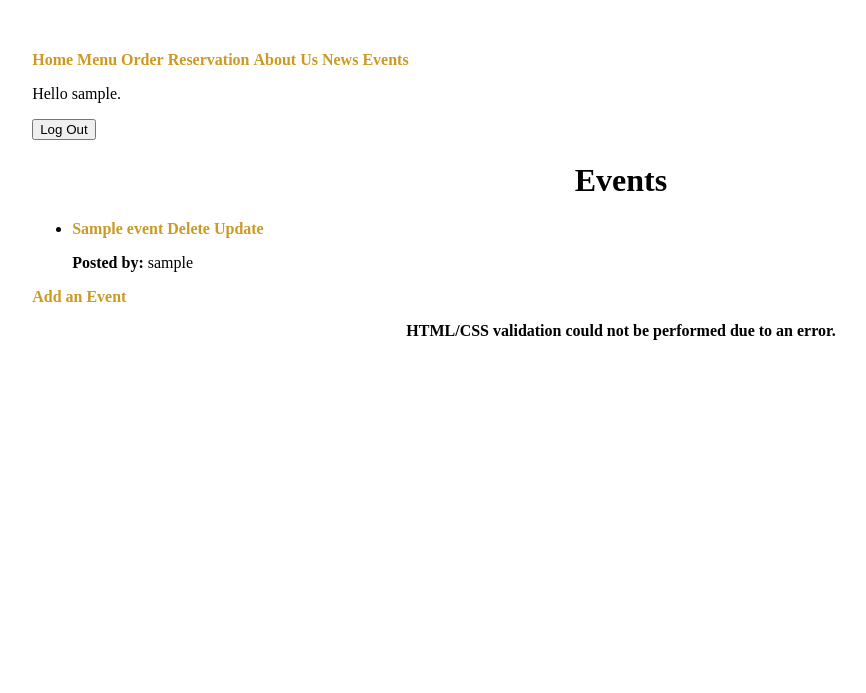
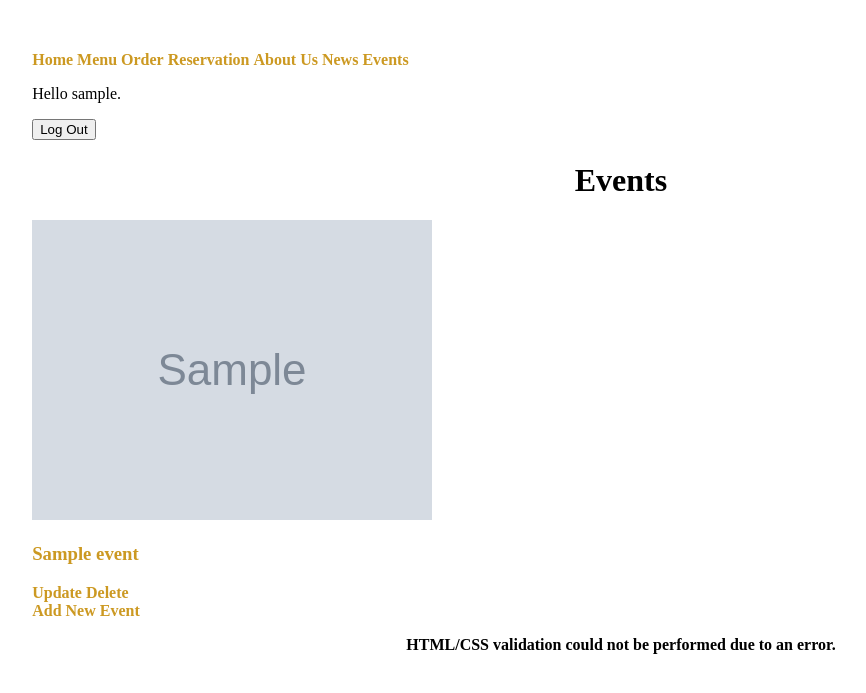
Before and after one commit to ACCDjangoGirls/culinary_webapp, a Django app: page /core/event/ in a window 1280 px wide. Shown: the top 693 px of the page, without its empty margins (19-885 px from the left). Run offline with Django 5.2, Linux system fonts and the light colour scheme; a user stored in the database is signed in; tables that the repository leaves empty hold one stand-in row (values such as "Sample post"); grey boxes marked "Sample" are stand-in pictures.

Commit message:
Address Feedback: restricct event creation, updating and Deleting to admins

```diff
--- a/core/templates/core/admin_event_create.html
+++ b/core/templates/core/admin_event_create.html
@@ -4,7 +4,7 @@
 
 <h1>Add an Event</h1>
 
-<form method="post">
+<form method="post" enctype="multipart/form-data">
     {% csrf_token %}
     {{ form.as_p }}
     <input type="submit" value="Save">
--- a/core/templates/core/event.html
+++ b/core/templates/core/event.html
@@ -1,22 +1,39 @@
 {% extends 'base.html' %}
+{% block content %}
 
-{% block content %}
-<h1> Events </h1>
+<div class="container mt-4">
+    <h1 class="mb-4">Events</h1>
 
-<ul>
-    {% for e in event_list %}
-    <li>
-        <a href="{% url 'core:event_item' e.id %}">{{ e.eventName }}</a>
-        <a href="{% url 'core:admin_event_delete' e.id %}">Delete</a>
-        <a href="{% url 'core:admin_event_update' e.id %}">Update</a>
+    {% if event_list %}
+        <div class="row row-cols-1 row-cols-md-2 g-4">
+            {% for e in event_list %}
+            <div class="col">
+                <div class="card h-100">
+                    {% if e.image %}
+                        <img src="{{ e.image.url }}" class="card-img-top" alt="{{ e.eventName }}">
+                    {% endif %}
+                    <div class="card-body">
+                        <h3 class="card-title">
+                            <a href="{% url 'core:event_item' e.id %}">{{ e.eventName }}</a>
+                        </h3>
+                        {% if request.user.is_staff %}
+                            <a href="{% url 'core:admin_event_update' e.id %}" class="btn btn-sm btn-primary">Update</a>
+                            <a href="{% url 'core:admin_event_delete' e.id %}" class="btn btn-sm btn-danger">Delete</a>
+                        {% endif %}
+                    </div>
+                </div>
+            </div>
+            {% endfor %}
+        </div>
+    {% else %}
+        <p>No events yet. Check back later.</p>
+    {% endif %}
 
-        {% if e.owner %}
-            <p><strong>Posted by:</strong> {{ e.owner.username }}</p>
-        {% endif %}
+    {% if request.user.is_staff %}
+    <div class="mt-4">
+        <a href="{% url 'core:admin_event_create' %}" class="btn btn-success">Add New Event</a>
+    </div>
+    {% endif %}
+</div>
 
-    </li>
-    {% endfor %}
-</ul>
-
-<a href="{% url 'core:admin_event_create' %}">Add an Event</a>
-{% endblock%}
+{% endblock %}
--- a/core/views.py
+++ b/core/views.py
@@ -3,7 +3,7 @@ from django.urls import reverse, reverse_lazy
 from django.shortcuts import render
 from django.views import generic
 from .forms import IngredientForm
-from django.contrib.auth.mixins import LoginRequiredMixin
+from django.contrib.auth.mixins import LoginRequiredMixin, UserPassesTestMixin
 
 def home(request):
     return render(request, "home.html", {})
@@ -149,15 +149,15 @@ class ReservationDetailView(generic.DetailView):
 #     model = Event
 #     template_name = 'event.html'
 
-class EventListView(LoginRequiredMixin, generic.ListView):
+class EventListView(generic.ListView):
     model = Event
     template_name = 'event.html'
 
-    def get_queryset(self):
-        return Event.objects.filter(owner=self.request.user)
+    # def get_queryset(self):
+    #     return Event.objects.filter(owner=self.request.user)
 
 
-class AdminEventCreateView(generic.edit.CreateView):
+class AdminEventCreateView(LoginRequiredMixin, UserPassesTestMixin, generic.edit.CreateView):
     model = Event
     template_name = 'admin_event_create.html'
     fields = ['eventName', 'day', 'startTime', 'endTime', 'location', 'eventDescription', 'image']
@@ -167,21 +167,32 @@ class AdminEventCreateView(generic.edit.CreateView):
         form.instance.owner = self.request.user
         return super().form_valid(form)
 
-class AdminEventDeleteView(generic.edit.DeleteView):
+    def test_func(self):
+        return self.request.user.is_staff
+
+
+class AdminEventDeleteView(LoginRequiredMixin,UserPassesTestMixin,generic.edit.DeleteView):
     model = Event
     template_name = 'admin_event_delete.html'
     success_url = reverse_lazy("core:event")
+
+    def test_func(self):
+        return self.request.user.is_staff
+
 
 # class AdminEventUpdateView(generic.edit.UpdateView):
 #     model = Event
 #     template_name = 'admin_event_update.html'
 #     fields = '__all__'
 #     success_url = reverse_lazy("core:event")
-class AdminEventUpdateView(LoginRequiredMixin, generic.edit.UpdateView):
+class AdminEventUpdateView(LoginRequiredMixin, UserPassesTestMixin, generic.edit.UpdateView):
     model = Event
     template_name = 'admin_event_update.html'
     fields = ['eventName', 'day', 'startTime', 'endTime', 'location', 'eventDescription', 'image']
     success_url = reverse_lazy("core:event")
+
+    def test_func(self):
+        return self.request.user.is_staff
 
 
 class EventDetailView(generic.DetailView):
```
Also changed, not shown: core/forms.py (+6 -4 lines).
